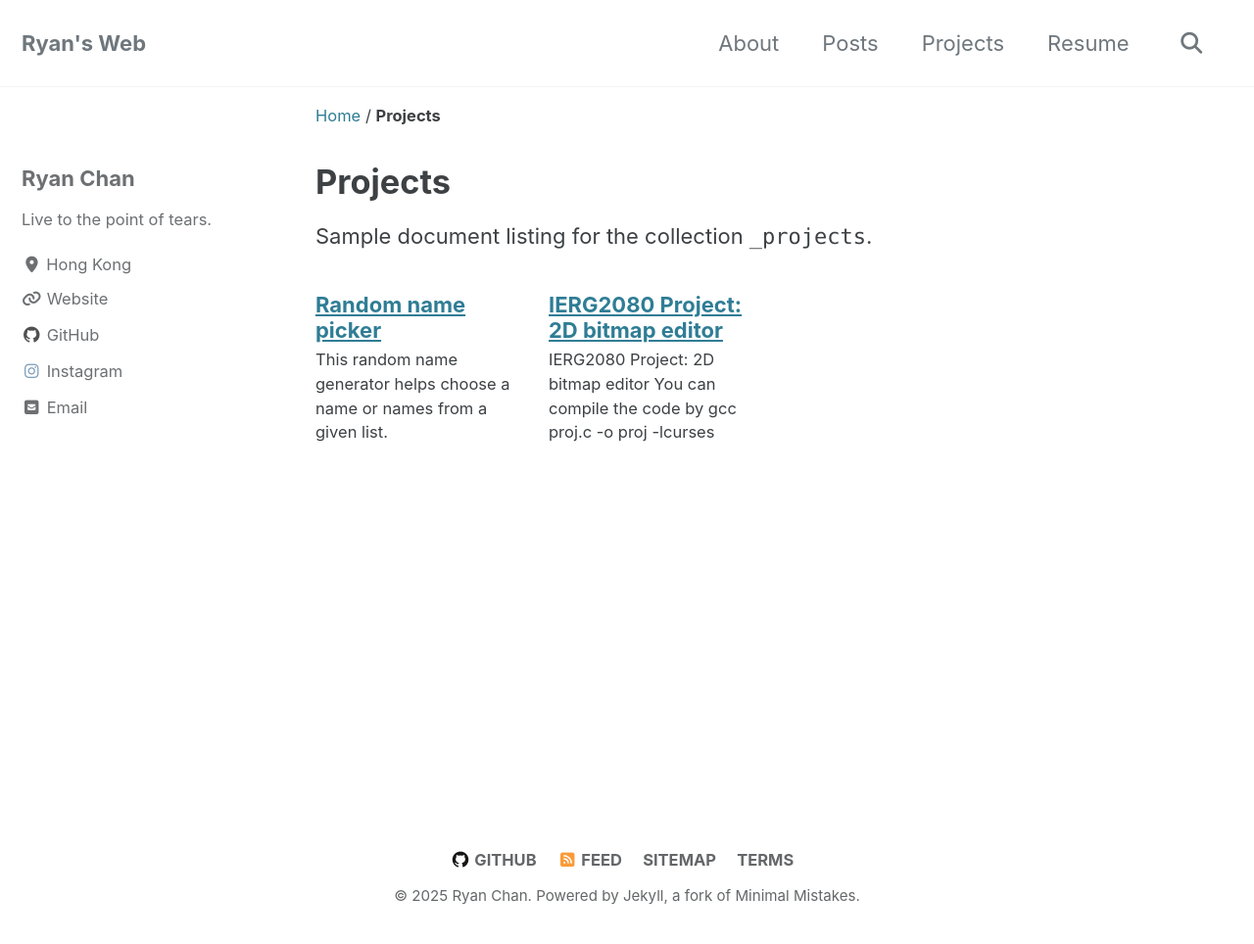
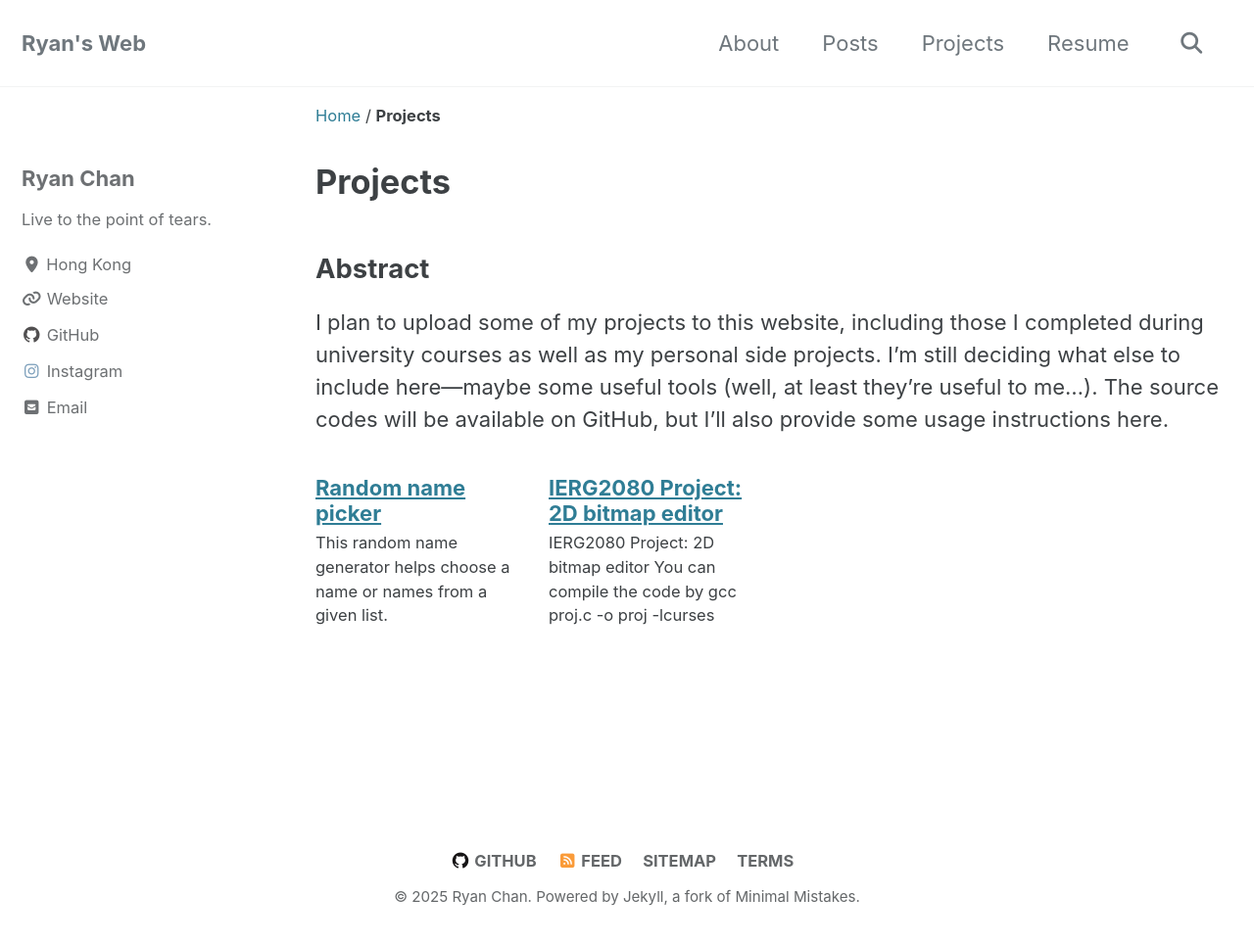
Before and after one commit to dizzyryan/ryanc.wtf, a Jekyll site: the page built from _pages/projects-archive.md, in a window 1280 px wide and 971 px high. Shown: the top 964 px of the window at 98% size. Built offline with Jekyll 4.4.1, drawn with Linux system fonts in a browser that asks for light colours; cached includes are drawn as plain includes.

Commit message:
docs: add abstract to projects archive page

```diff
--- a/_pages/projects-archive.md
+++ b/_pages/projects-archive.md
@@ -9,4 +9,6 @@ sort_by: order
 sort_order: reverse
 ---
 
-Sample document listing for the collection `_projects`.
+## Abstract
+
+I plan to upload some of my projects to this website, including those I completed during university courses as well as my personal side projects. I’m still deciding what else to include here—maybe some useful tools (well, at least they’re useful to me...). The source codes will be available on GitHub, but I’ll also provide some usage instructions here.
```
